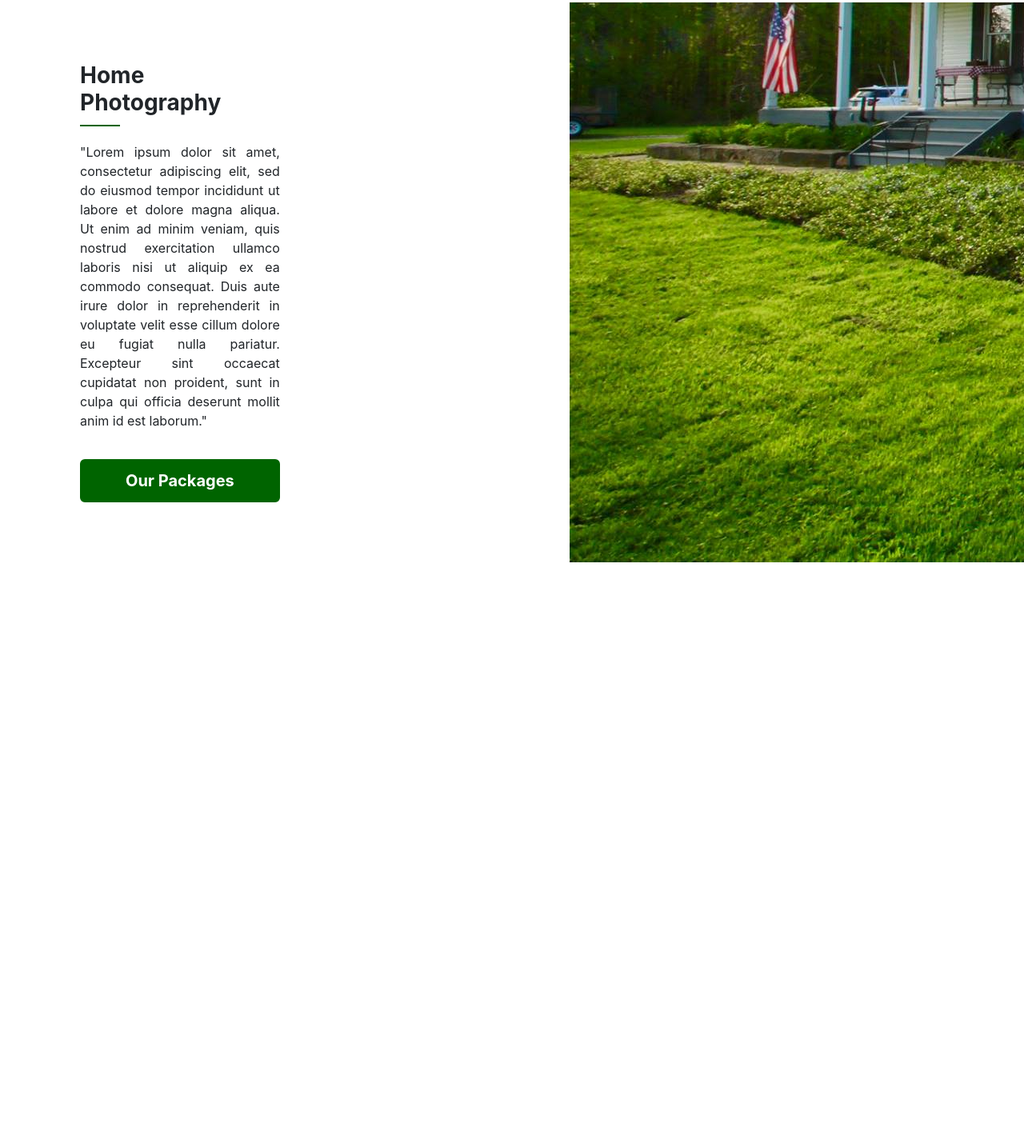
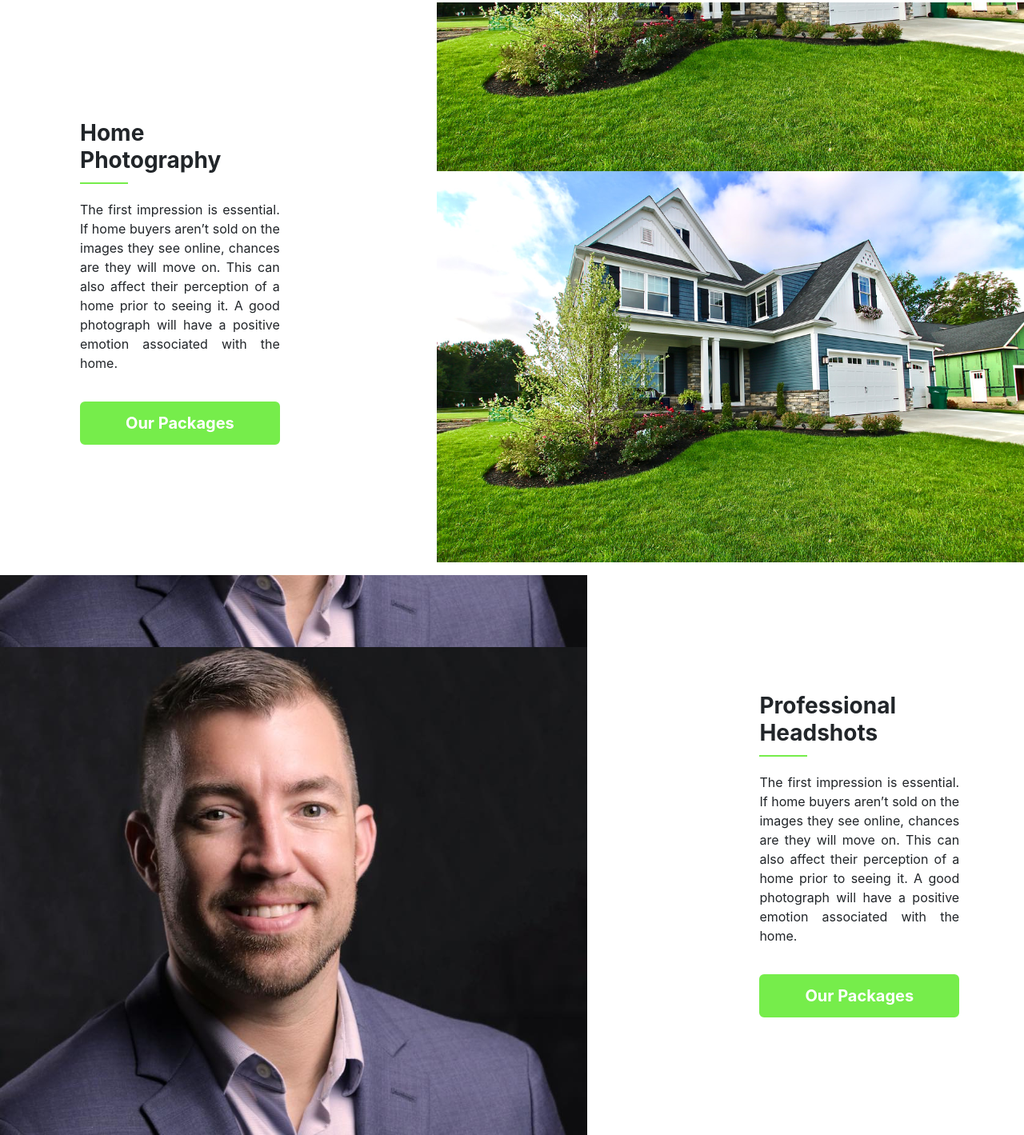
Before and after one commit to katiemoon1/practice-landing-page-1, a plain HTML site: page index.html in a window 1280 px wide. Shown: the part 813-2232 px from the top of the page at 80% size. Before the commit the page ends 1516 px from the top, so only its background shows below. Drawn offline with nearby package versions, Linux system fonts and the light colour scheme.

Commit message:
Fixed two sections and updated widths.

```diff
--- a/assets/css/style.css
+++ b/assets/css/style.css
@@ -33,52 +33,57 @@ html {
     margin-top: 1rem
 }
 
-section {
+#home {
     height: 700px;
 }
 
-#skills-bg-diagonal {
-    width: 60%;
+#row-fix {
+    margin-left: -80px;
+}
+
+#home-bg-diagonal {
+    width: 73%;
     height: 700px;
     float: right;
-    background-image: url("../images/cc_home.jpg");
+    background-image: url("../images/cc_home_2.jpeg");
     border-left: 200px solid white;
     border-top: 700px solid transparent;
     background-attachment: fixed;
+    background-size: cover;
 }
 
-.skills-content-box {
-    float: left;
+.home-content-box {
+    /* float: left; */
     height: 700px;
 
 }
 
-.skills-content-box-outer {
+.home-content-box-outer {
     width: 100%;
     height: 100%;
     display: table;
 
 }
 
-.skills-content-box-inner {
+.home-content-box-inner {
     display: table-cell;
     vertical-align: middle;
 }
 
-.content-title h3 {
+.home-content-title h3 {
     text-align: left;
 
 }
 
-.content-title-underline {
-    width: 50px;
+.home-content-title-underline {
+    width: 60px;
     height: 2px;
-    background: darkgreen;
+    background: #76ed4b;
     text-align: left;
     margin-top: 10px;
 }
 
-#skills-description p {
+#home-description p {
     margin-top: 20px;
     text-align: justify;
 }
@@ -88,17 +93,84 @@ section {
     margin-top: 20px
 }
 
-#skills-button a {
-    border: 2px solid darkgreen;
+#home-button a {
+    border: 2px solid #76ed4b;
     padding: 10px 55px;
     color: white;
-    background: darkgreen;
+    background: #76ed4b;
     transition: all 0.5s ease-in;
     font-weight: bold;
 }
 
-#skills-button a:hover {
+#home-button a:hover {
     background: transparent;
-    color: darkgreen;
+    color: #76ed4b;
     font-weight: bold;
 }
+
+#headshots {
+    height: 700px;
+}
+
+#headshots-bg-diagonal {
+    width: 73%;
+    height: 700px;
+    float: left;
+    background-image: url("../images/cc_headshot.jpg");
+    border-right: 200px solid white;
+    border-top: 700px solid transparent;
+    background-attachment: fixed;
+    background-size: cover;
+}
+
+.headshots-content-box {
+    height: 700px;
+}
+
+.headshots-content-box-outer {
+    width: 100%;
+    height: 100%;
+    display: table;
+}
+
+.headshots-content-box-inner {
+    display: table-cell;
+    vertical-align: middle;
+}
+
+.headshots-content-title h3 {
+    text-align: left;
+}
+
+.headshots-content-title-underline {
+    width: 60px;
+    height: 2px;
+    background: #76ed4b;
+    text-align: right;
+    margin-top: 10px;
+}
+
+#headshots-description p {
+    margin-top: 20px;
+    text-align: justify;
+}
+
+.btn {
+    border-radius: 6px !important;
+    margin-top: 20px
+}
+
+#headshots-button a {
+    border: 2px solid #76ed4b;
+    padding: 10px 55px;
+    color: white;
+    background: #76ed4b;
+    transition: all 0.5s ease-in;
+    font-weight: bold;
+}
+
+#headshots-button a:hover {
+    background: transparent;
+    color: #76ed4b;
+    font-weight: bold;
+}
--- a/index.html
+++ b/index.html
@@ -16,24 +16,25 @@
     </div>
 </div>
 <!-- Body with cards containing offerings -->
-<section id="skills">
-    <div id="skills-bg-diagonal"></div>
+<section id="home">
+    <div id="home-bg-diagonal"></div>
     <div class="container">
-        <div class="row">
+        <div class="row" id="row-fix">
             <div class="col-md-4">
-                <div class="skills-content-box">
-                    <div class="skills-content-box-outer">
-                        <div class="skills-content-box-inner">
-                            <div class="content-title">
+                <div class="home-content-box">
+                    <div class="home-content-box-outer">
+                        <div class="home-content-box-inner">
+                            <div class="home-content-title">
                                 <h3><b>Home Photography</b></h3>
-                                <div class="content-title-underline"></div>
+                                <div class="home-content-title-underline"></div>
                             </div>
-                            <div id="skills-description">
+                            <div id="home-description">
                                 <p>
-                                    "Lorem ipsum dolor sit amet, consectetur adipiscing elit, sed do eiusmod tempor incididunt ut labore et dolore magna aliqua. Ut enim ad minim veniam, quis nostrud exercitation ullamco laboris nisi ut aliquip ex ea commodo consequat. Duis aute irure dolor in reprehenderit in voluptate velit esse cillum dolore eu fugiat nulla pariatur. Excepteur sint occaecat cupidatat non proident, sunt in culpa qui officia deserunt mollit anim id est laborum."
+                                    The first impression is essential. If home buyers aren’t sold on the images they see online, chances are they will move on.
+                                    This can also affect their perception of a home prior to seeing it.  A good photograph will have a positive emotion associated with the home.
                                 </p>
                             </div>
-                            <div id="skills-button">
+                            <div id="home-button">
                                 <a href="" class="text-center btn btn-lg btn-blue">Our Packages</a>
                             </div>
                         </div>
@@ -42,8 +43,35 @@
             </div>
         </div>
     </div>
-
 </section>
+<section id="headshots">
+        <div id="headshots-bg-diagonal"></div>
+        <div class="container">
+            <div class="row">
+                <div class="col-md-4">
+                    <div class="headshots-content-box">
+                        <div class="headshots-content-box-outer">
+                            <div class="headshots-content-box-inner">
+                                <div class="headshots-content-title">
+                                    <h3><b>Professional Headshots</b></h3>
+                                    <div class="headshots-content-title-underline"></div>
+                                </div>
+                                <div id="headshots-description">
+                                    <p>
+                                        The first impression is essential. If home buyers aren’t sold on the images they see online, chances are they will move on.
+                                        This can also affect their perception of a home prior to seeing it.  A good photograph will have a positive emotion associated with the home.
+                                    </p>
+                                </div>
+                                <div id="headshots-button">
+                                    <a href="" class="text-center btn btn-lg btn-blue">Our Packages</a>
+                                </div>
+                            </div>
+                        </div>
+                    </div>
+                </div>
+            </div>
+        </div>
+    </section>
 
 
 
```
Also changed, not shown: assets/images/cc_home_2.jpeg (added), 2 other files.
